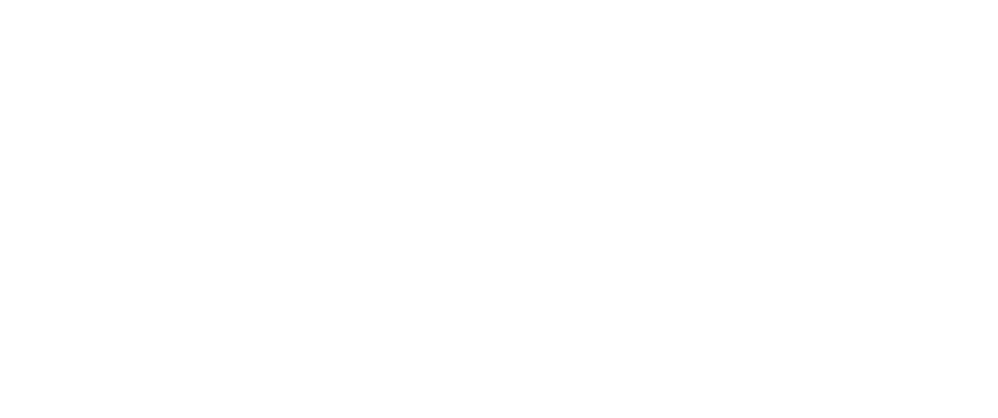
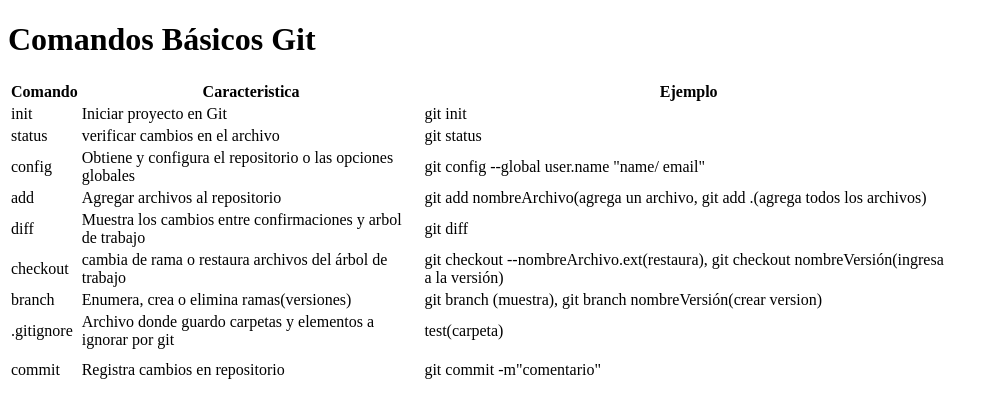
Before and after one commit to Lesly-Ariza/Comandos, a plain HTML site: page Index.html in a window 1280 px wide. Shown: the whole page, without its empty margins (0-998 px from the left). Drawn offline with Linux system fonts and the light colour scheme.

Commit message:
prueba repositorio

```diff
--- a/Index.html
+++ b/Index.html
@@ -3,9 +3,71 @@
 <head>
     <meta charset="UTF-8">
     <meta name="viewport" content="width=device-width, initial-scale=1.0">
-    <title>PruebaGit</title>
+    <title>Comandos Git</title>
 </head>
 <body>
-
+    <h1>Comandos Básicos Git</h1>
+    <table style="width: 75%;">
+        <tr>
+        <th>Comando</th>
+        <th>Caracteristica</th>
+        <th>Ejemplo</th>
+        </tr>
+        <tr>
+        <td>init</td>
+        <td>Iniciar proyecto en Git</td>
+        <td>git init </td>
+        </tr>
+        <tr>
+            <td>status</td>
+            <td>verificar cambios en el archivo</td>
+            <td>git status</td>
+        </tr>
+        <tr>
+            <td>config</td>
+            <td>Obtiene y configura el repositorio o las opciones globales </td>
+            <td>git config --global user.name "name/ email"</td>
+        </tr>
+        <tr>
+            <td>add</td>
+            <td>Agregar archivos al repositorio</td>
+            <td>git add nombreArchivo(agrega un archivo, git add .(agrega todos los archivos)</td>
+        </tr>
+        <tr>
+            <td>diff</td>
+            <td>Muestra los cambios entre confirmaciones y arbol de trabajo</td>
+            <td>git diff</td>
+        </tr>
+        <tr>
+            <td>checkout</td>
+            <td>cambia de rama o restaura archivos del árbol de trabajo</td>
+            <td>git checkout --nombreArchivo.ext(restaura),  git checkout nombreVersión(ingresa a la versión)</td>
+        </tr>
+        <tr>
+            <td>branch</td>
+            <td>Enumera, crea o elimina ramas(versiones)</td>
+            <td>git branch (muestra), git branch nombreVersión(crear version)</td>
+        </tr>
+        <tr>
+            <td>.gitignore</td>
+            <td>Archivo donde guardo carpetas y elementos a ignorar por git</td>
+            <td>test(carpeta)</td>
+        </tr>
+        <tr>
+            <td></td>
+            <td></td>
+            <td></td>
+        </tr>
+        <tr>
+            <td></td>
+            <td></td>
+            <td></td>
+        </tr>
+        <tr>
+            <td>commit </td>
+            <td>Registra cambios en repositorio</td>
+            <td>git commit -m"comentario"</td>
+        </tr>
+    </table>
 </body>
 </html>
```
Also changed, not shown: prueba.txt (added), 1 other file.
